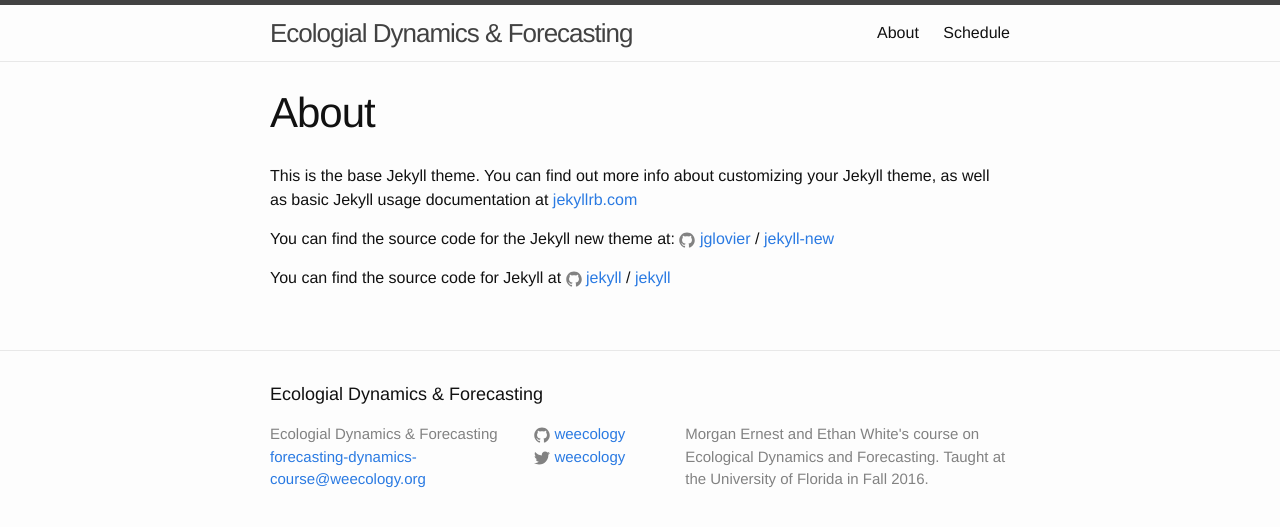
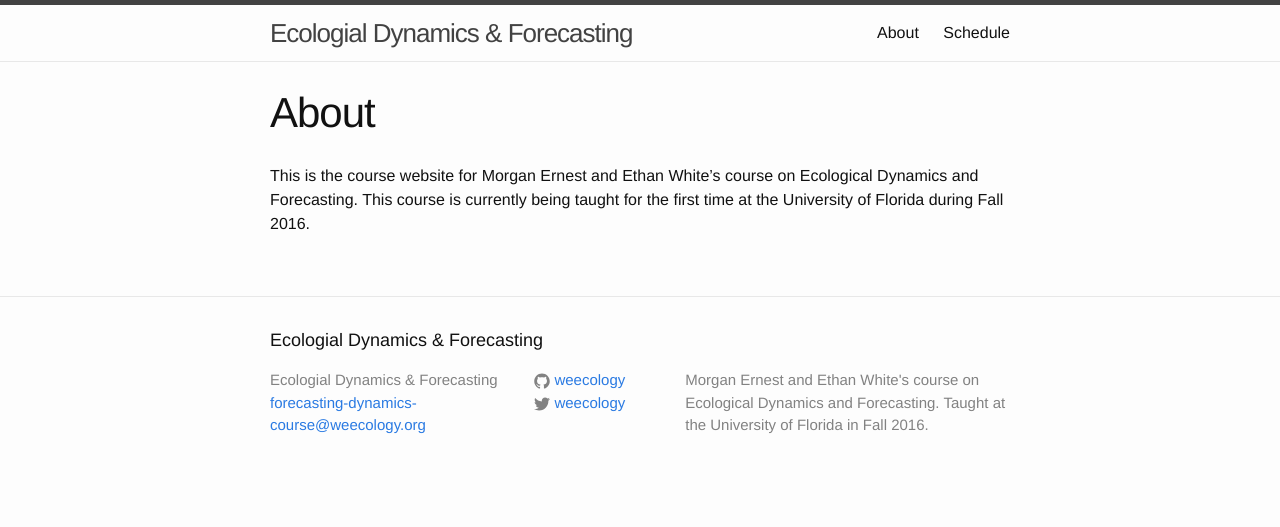
Before and after one commit to weecology/forecasting-dynamics-course, a Jekyll site: the page built from about.md, in a window 1280 px wide. Shown: the top 527 px of the page. Built offline with Jekyll 4.4.1, drawn with Linux system fonts in a browser that asks for light colours.

Commit message:
Update About page from default

```diff
--- a/about.md
+++ b/about.md
@@ -4,12 +4,6 @@
 permalink: /about/
 ---
 
-This is the base Jekyll theme. You can find out more info about customizing your Jekyll theme, as well as basic Jekyll usage documentation at [jekyllrb.com](http://jekyllrb.com/)
-
-You can find the source code for the Jekyll new theme at:
-{% include icon-github.html username="jglovier" %} /
-[jekyll-new](https://github.com/jglovier/jekyll-new)
-
-You can find the source code for Jekyll at
-{% include icon-github.html username="jekyll" %} /
-[jekyll](https://github.com/jekyll/jekyll)
+This is the course website for Morgan Ernest and Ethan White's course on
+Ecological Dynamics and Forecasting. This course is currently being taught for
+the first time at the University of Florida during Fall 2016.
```
